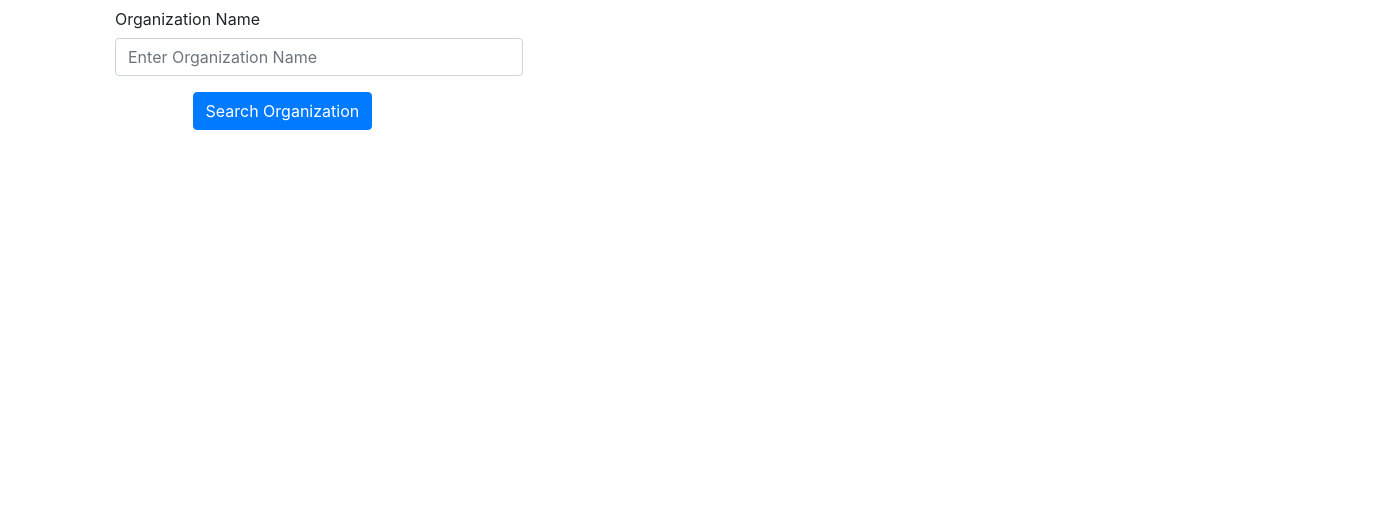
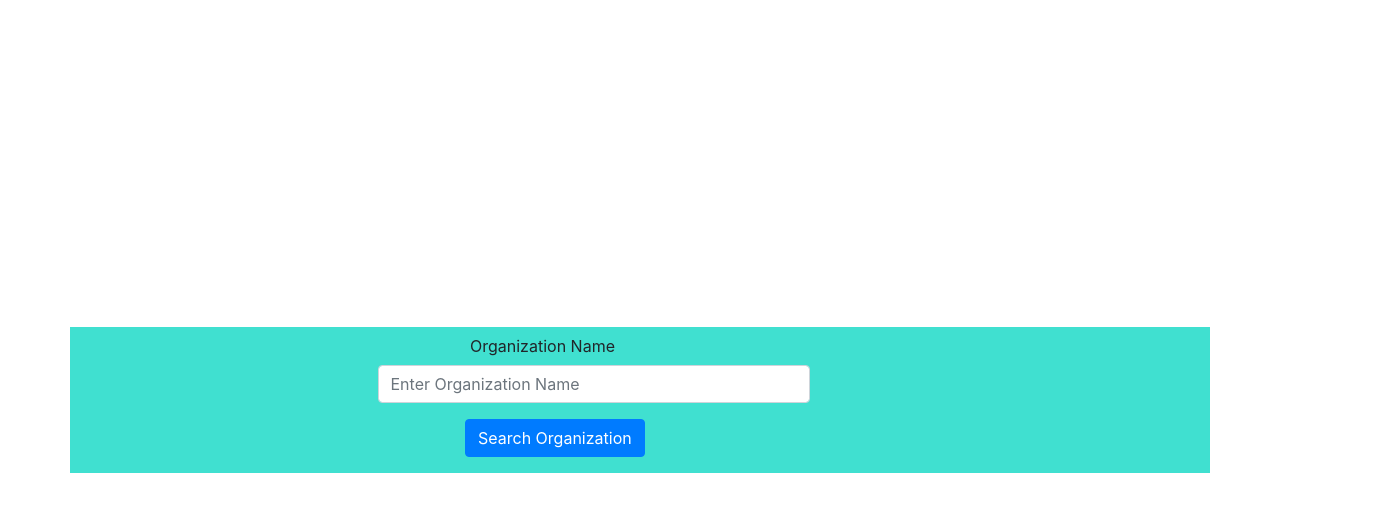
Before and after one commit to vaivk4/GithubViewer, a website: page index.html in a window 1280 px wide. Shown: the whole page, 1400 px wide, since content can reach past the window. Drawn offline with nearby package versions, Linux system fonts and the light colour scheme.

Commit message:
search bar added

```diff
--- a/index.html
+++ b/index.html
@@ -12,20 +12,22 @@
     </head>
     <body>
         <div class="container">
-            <div class="col-12 col-sm-6">
+            <div class="h-100 row align-items-center">
+                <div class="col align-items-center" style="background: turquoise;">
                     <form>
                         <div class="form-group">
-                        <label for="orgname" class="col-md-4 col-form-label">Organization Name</label>
-                            <div class="col-md-10">
+                            <label for="orgname" class="offset-md-4 col-md-4 col-form-label">Organization Name</label>
+                                <div class="col-md-5 offset-md-3">
                                     <input type="text" class="form-control" id="orgname" name="orgname" placeholder="Enter Organization Name">
                                 </div>
                             </div>
                             <div class="form-group row">
-                            <div class="offset-md-2 col-md-10">
+                                <div class="offset-md-4 col-md-10">
                                     <button type="submit" class="btn btn-primary">Search Organization</button>
                                 </div>
                             </div>
                     </form>
+                </div>
             </div>
         </div>
 
--- a/public/css/styles.css
+++ b/public/css/styles.css
@@ -1,5 +1,13 @@
 body {
+    height: 100%;
+    /* background-color: rgb(77, 110, 99); */
+}
 
+.container{
+    height: 100%;
+    display: flex;
+    justify-content: center;
+    align-items: center;
 }
 
 .container-fluid {
```
Also changed, not shown: orgrepo.html (+1 -1 lines), public/js/main.js (+9 -0 lines). Lines whose indentation alone changed are shown as unchanged.
